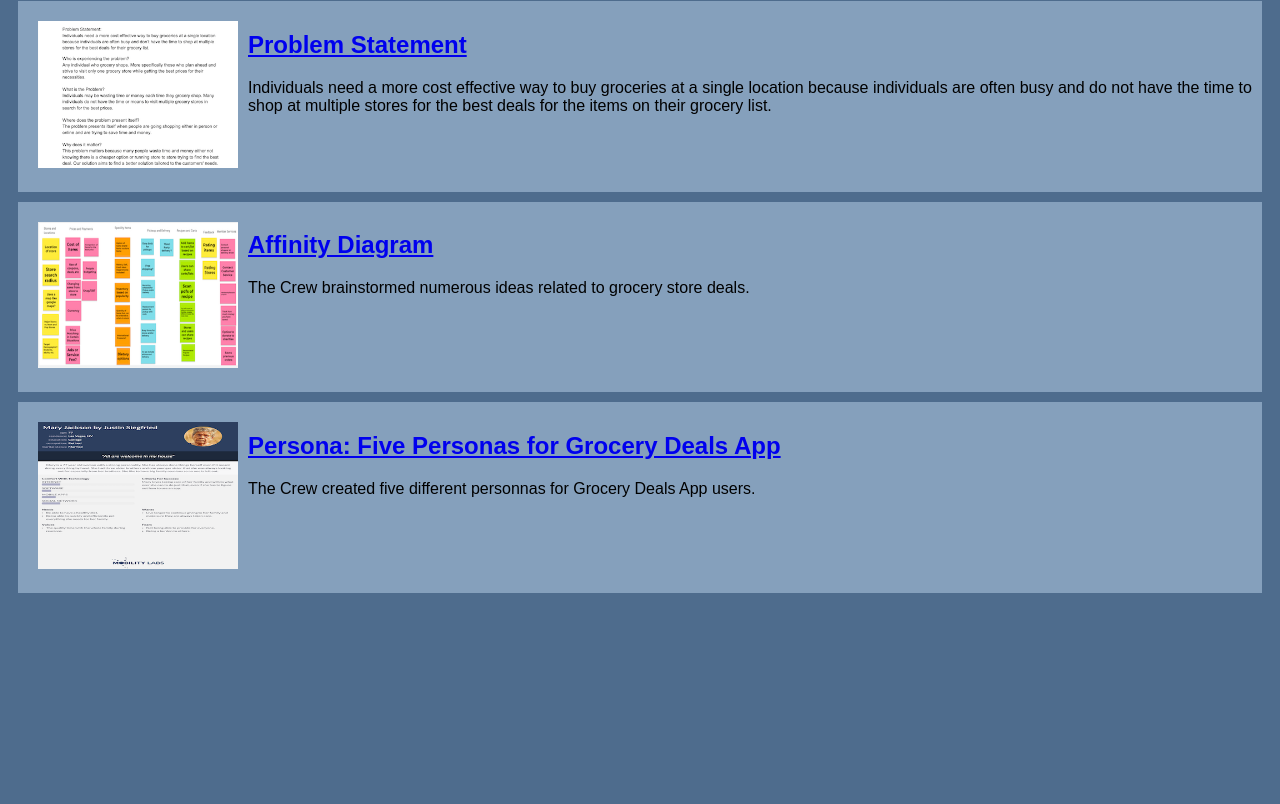
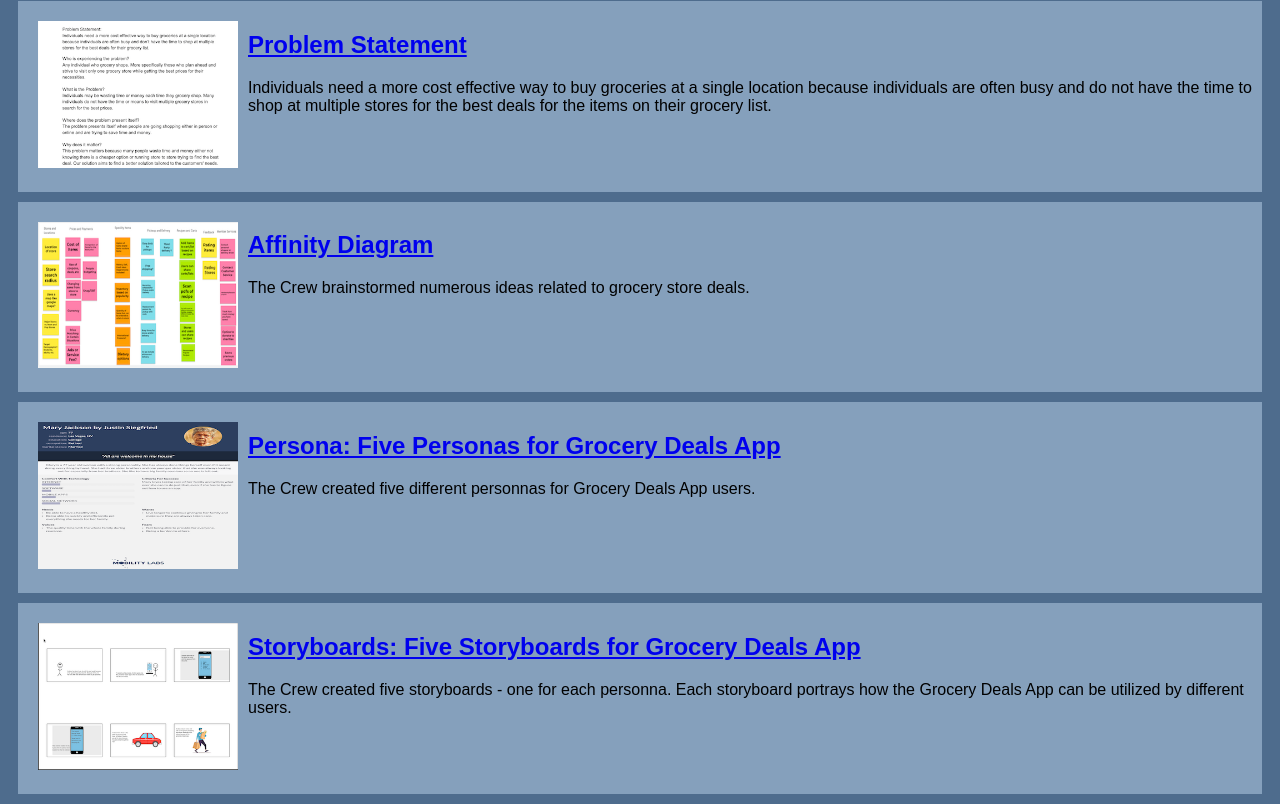
Before and after one commit to SavannahNoblitt/SavannahNoblitt.github.io, a plain HTML site: page index.html in a window 1280 px wide. Shown: the part 79-883 px from the top of the page. Before the commit the page ends 800 px from the top, so only its background shows below. Drawn offline with Linux system fonts and the light colour scheme.

Commit message:
Add files via upload

```diff
--- a/index.html
+++ b/index.html
@@ -39,6 +39,15 @@
                 </section>
         </section>
 
+         <!--Storyboard Assignment-->
+         <section class="assignment">
+            <a href="Files/Storyboards.pdf"><img src="Images/Storyboards.png"> </a>
+                <section class="ass-details">
+                    <a href="Files/Storyboards.pdf"><h2>Storyboards: Five Storyboards for Grocery Deals App</h2></a>
+                    <p> The Crew created five storyboards - one for each personna. Each storyboard portrays how the Grocery Deals App can be utilized by different users.</p>
+
+                </section>
+        </section>
 
     </body>
 
```
Also changed, not shown: Images/Storyboards.png (added), 1 other file.
